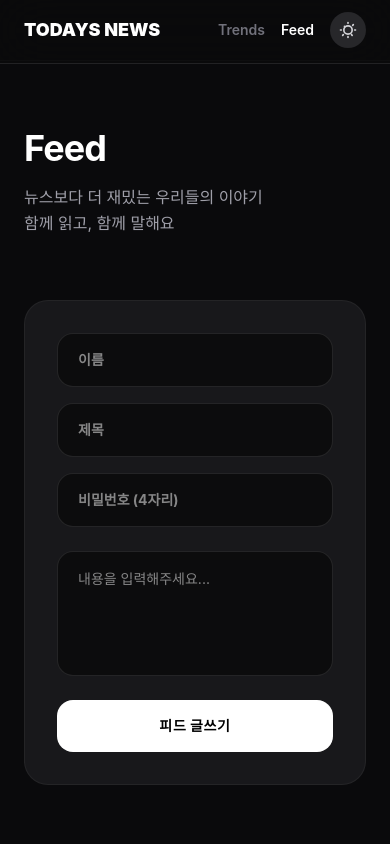
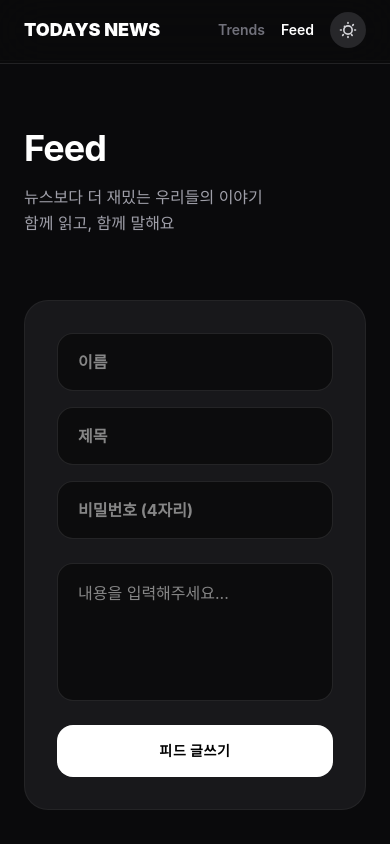
Before and after one commit to UXmanual/uxmanual.github.io, a Vue app: page /feed in a window 390 px wide. Shown: the top 844 px of the page. Built offline with nearby package versions, Linux system fonts and the light colour scheme; no server answers; the database is empty.

Commit message:
style(feed): fix mobile auto-zoom by increasing input font-size to 16px

```diff
--- a/src/views/Feed.vue
+++ b/src/views/Feed.vue
@@ -21,27 +21,27 @@
               v-model="newName"
               type="text"
               placeholder="이름"
-              class="w-full min-w-0 bg-zinc-50 dark:bg-black/50 border border-zinc-200 dark:border-white/10 rounded-2xl px-5 py-4 text-sm focus:outline-none focus:border-zinc-800 dark:focus:border-zinc-400 transition-all font-bold"
+              class="w-full min-w-0 bg-zinc-50 dark:bg-black/50 border border-zinc-200 dark:border-white/10 rounded-2xl px-5 py-4 text-base focus:outline-none focus:border-zinc-800 dark:focus:border-zinc-400 transition-all font-bold"
             >
             <input
               v-model="newTitle"
               type="text"
               placeholder="제목"
-              class="w-full min-w-0 bg-zinc-50 dark:bg-black/50 border border-zinc-200 dark:border-white/10 rounded-2xl px-5 py-4 text-sm focus:outline-none focus:border-zinc-800 dark:focus:border-zinc-400 transition-all font-bold"
+              class="w-full min-w-0 bg-zinc-50 dark:bg-black/50 border border-zinc-200 dark:border-white/10 rounded-2xl px-5 py-4 text-base focus:outline-none focus:border-zinc-800 dark:focus:border-zinc-400 transition-all font-bold"
             >
             <input
               v-model="newPassword"
               type="password"
               maxlength="4"
               placeholder="비밀번호 (4자리)"
-              class="w-full min-w-0 bg-zinc-50 dark:bg-black/50 border border-zinc-200 dark:border-white/10 rounded-2xl px-5 py-4 text-sm focus:outline-none focus:border-zinc-800 dark:focus:border-zinc-400 transition-all font-bold"
+              class="w-full min-w-0 bg-zinc-50 dark:bg-black/50 border border-zinc-200 dark:border-white/10 rounded-2xl px-5 py-4 text-base focus:outline-none focus:border-zinc-800 dark:focus:border-zinc-400 transition-all font-bold"
             >
           </div>
           <textarea
             v-model="newMessage"
             rows="4"
             placeholder="내용을 입력해주세요..."
-            class="w-full bg-zinc-50 dark:bg-black/50 border border-zinc-200 dark:border-white/10 rounded-2xl px-5 py-4 text-sm focus:outline-none focus:border-zinc-800 dark:focus:border-zinc-400 transition-all resize-none leading-relaxed"
+            class="w-full bg-zinc-50 dark:bg-black/50 border border-zinc-200 dark:border-white/10 rounded-2xl px-5 py-4 text-base focus:outline-none focus:border-zinc-800 dark:focus:border-zinc-400 transition-all resize-none leading-relaxed px-5 py-4"
           ></textarea>
           <div class="flex justify-end">
             <button
```
